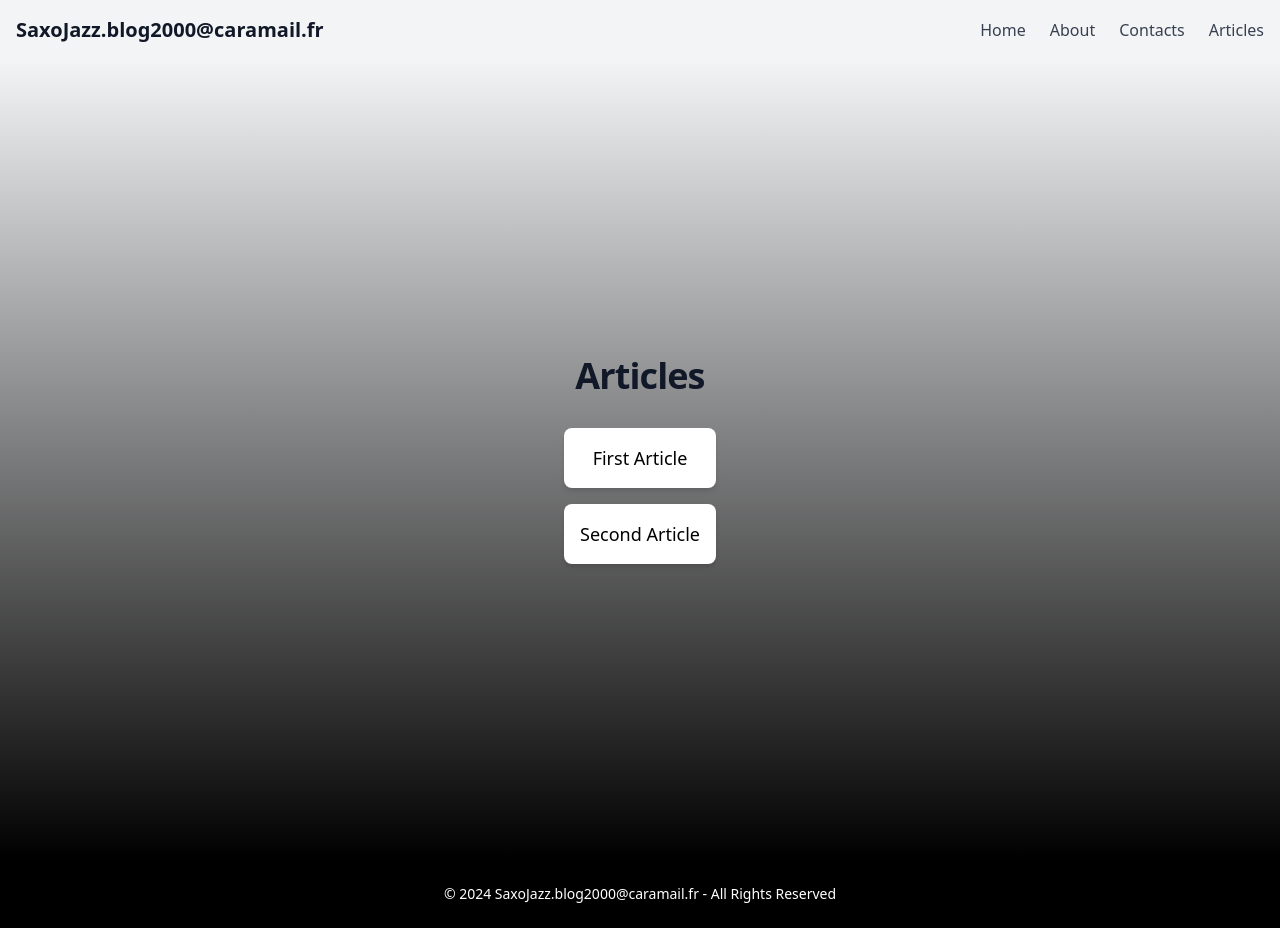
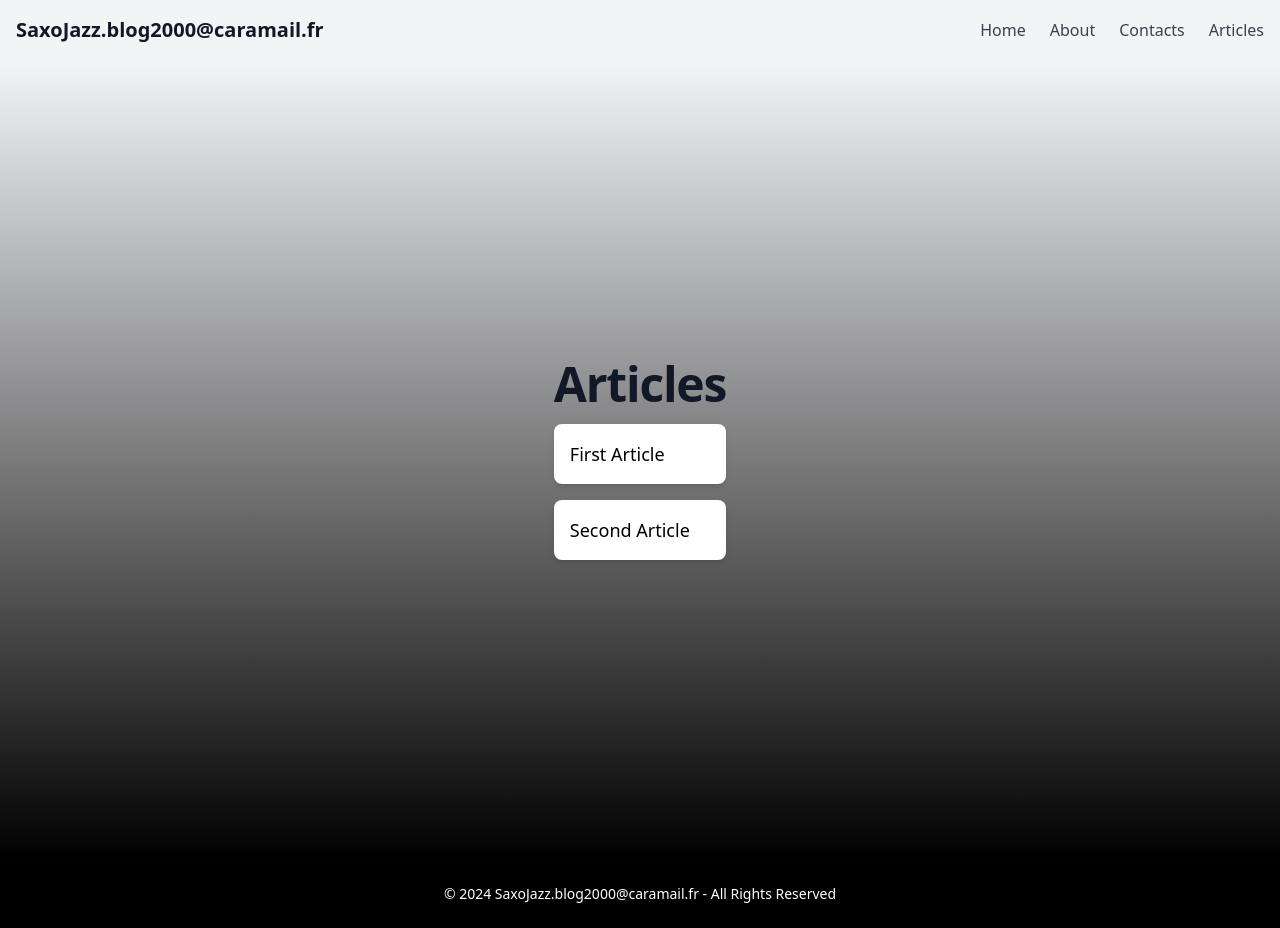
Before and after one commit to JulesDias/fall2024-webtech-202, a Next.js app in the folder client/: page /articles in a window 1280 px wide. Built offline with nearby package versions, Linux system fonts and the light colour scheme; what tailwindcss-font-inter would draw is missing.

Commit message:
Feat: creating and implementing css classes

```diff
--- a/client/src/pages/about.js
+++ b/client/src/pages/about.js
@@ -5,7 +5,7 @@ export default function About() {
   return (
     <Layout>
         <div className="max-w-2xl">
-          <h1 className="text-4xl font-extrabold text-gray-900 mb-4 tracking-tight font-roboto">
+          <h1 className="wt-title-better">
             Here's What We're About
           </h1>
           <p className="text-lg text-gray-200 mb-8 font-roboto">
--- a/client/src/pages/articles/[articleId].js
+++ b/client/src/pages/articles/[articleId].js
@@ -9,9 +9,9 @@ export default function Article() {
 
   return (
     <Layout>
-      <div className="flex items-center justify-center h-screen bg-gradient-to-b from-gray-100 to-black text-center">
+
         <div className="max-w-2xl">
-          <h1 className="text-4xl font-extrabold text-gray-900 mb-4 tracking-tight font-roboto">
+          <h1 className="wt-title-better">
             Article ID: {articleId}
           </h1>
           <p className="text-lg text-gray-600 mb-8 font-roboto">
@@ -21,7 +21,7 @@ export default function Article() {
             Back to Articles
           </Link>
         </div>
-      </div>
+
     </Layout>
   );
 }
--- a/client/src/pages/articles/index.js
+++ b/client/src/pages/articles/index.js
@@ -10,9 +10,9 @@ export default function Articles() {
 
   return (
     <Layout>
-      <div className="flex items-center justify-center h-screen bg-gradient-to-b from-gray-100 to-black text-center">
+
         <div className="max-w-2xl">
-          <h1 className="text-4xl font-extrabold text-gray-900 mb-8 tracking-tight font-roboto">
+          <h1 className="wt-title-better">
             Articles
           </h1>
           <ul className="space-y-4">
@@ -25,7 +25,6 @@ export default function Articles() {
             ))}
           </ul>
         </div>
-      </div>
     </Layout>
   );
 }
--- a/client/src/pages/contacts.js
+++ b/client/src/pages/contacts.js
@@ -4,9 +4,9 @@ import Layout from '../components/Layout';
 export default function Contacts() {
   return (
     <Layout>
-      <div className="flex items-center justify-center h-screen bg-gradient-to-b from-gray-100 to-black text-center">
+
         <div className="max-w-2xl">
-          <h1 className="text-4xl font-extrabold text-gray-900 mb-4 tracking-tight font-roboto">
+          <h1 className="wt-title-better">
             Contact Us!
           </h1>
           <p className="text-lg text-gray-600 mb-8 font-roboto">
@@ -33,7 +33,7 @@ export default function Contacts() {
             </button>
           </form>
         </div>
-      </div>
+
     </Layout>
   );
 }
--- a/client/src/pages/index.js
+++ b/client/src/pages/index.js
@@ -5,7 +5,7 @@ export default function Home() {
   return (
     <Layout>
         <div className="text-center">
-          <h1 className="text-5xl font-extrabold text-gray-900 mb-4 tracking-tight">
+          <h1 className="wt-title-better">
             Welcome to the Blog
           </h1>
           <p className="text-xl text-black-600 mb-8">
--- a/client/src/styles/globals.css
+++ b/client/src/styles/globals.css
@@ -1,3 +1,11 @@
 @tailwind base;
 @tailwind components;
 @tailwind utilities;
+
+.wt-title {
+    @apply text-3xl font-bold underline mb-10;
+  }
+
+.wt-title-better {
+    @apply text-5xl font-extrabold text-gray-900 mb-4 tracking-tight;
+  }
```
